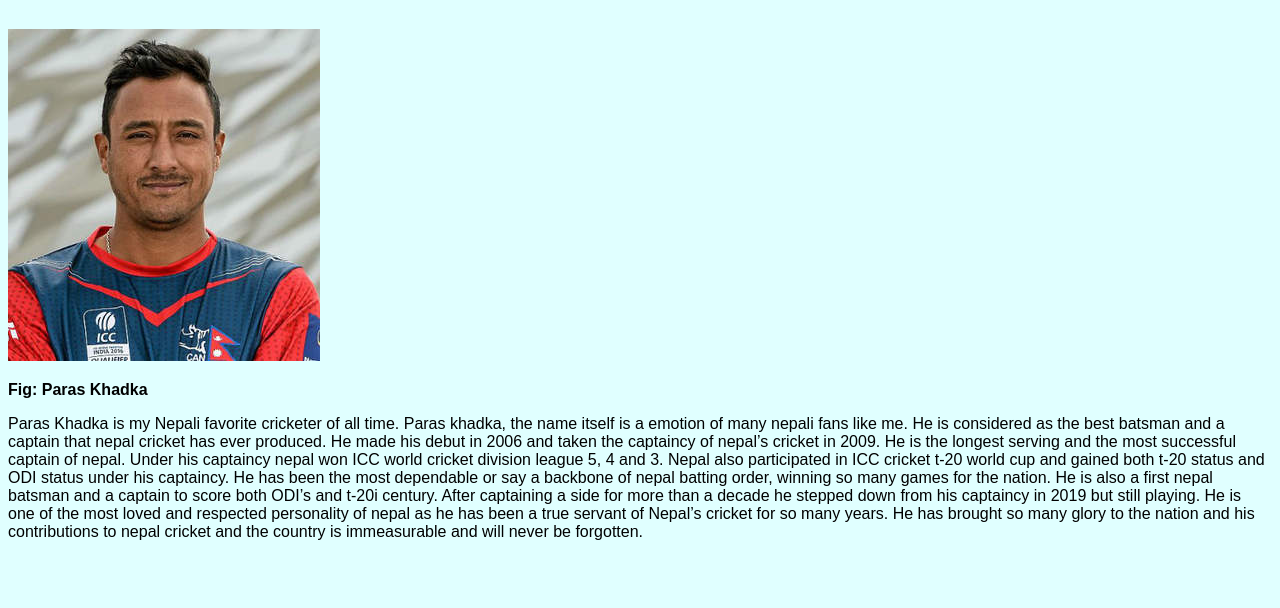
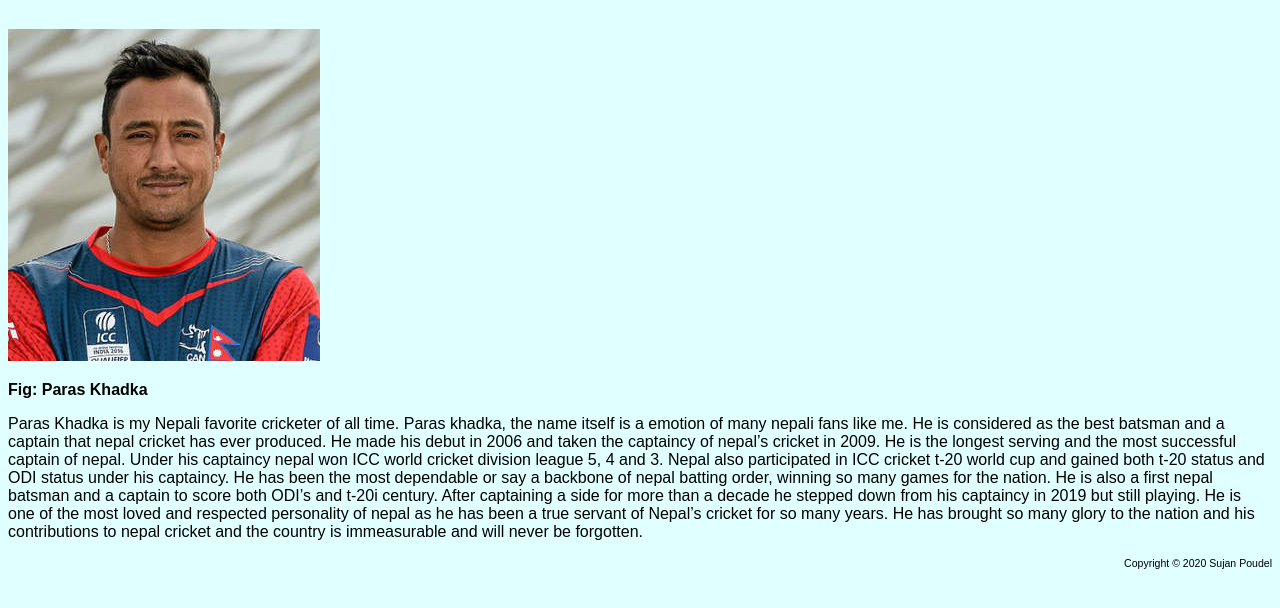
Before and after one commit to Sujan1237/trivial-site, a plain HTML site: page player.html in a window 1280 px wide. Shown: the part 134-742 px from the top of the page. Drawn offline with Linux system fonts and the light colour scheme; a web font is replaced by a local one.

Commit message:
Added footer in player page

```diff
--- a/player.html
+++ b/player.html
@@ -15,7 +15,7 @@
                     <a href="index.html">Home</a>
                 </li>
                 <li>
-                    <a href="player.html"class="current-page">Player</a>
+                    <a href="player.html" class="current-page">Player</a>
                 </li>
                 <li>
                     <a href="fan-gallery.html">Fan-Gallery</a>
@@ -44,3 +44,13 @@
         2019 but still playing. He is one of the most loved and respected personality of nepal as he has been a
         true servant of Nepal’s cricket for so many years. He has brought so many glory to the nation and his
         contributions to nepal cricket and the country is immeasurable and will never be forgotten.</p>
+
+
+        <footer>
+            Copyright &copy; 2020 Sujan Poudel
+        </footer>
+
+
+        </body>
+
+        </html>
```
